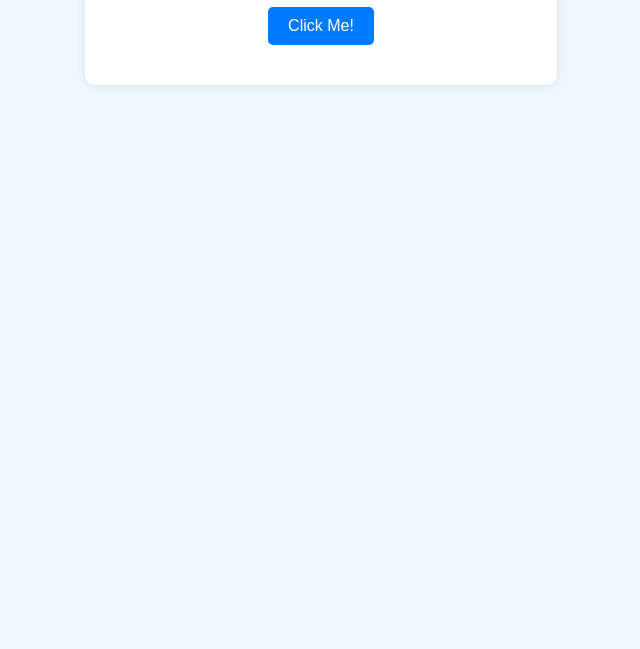
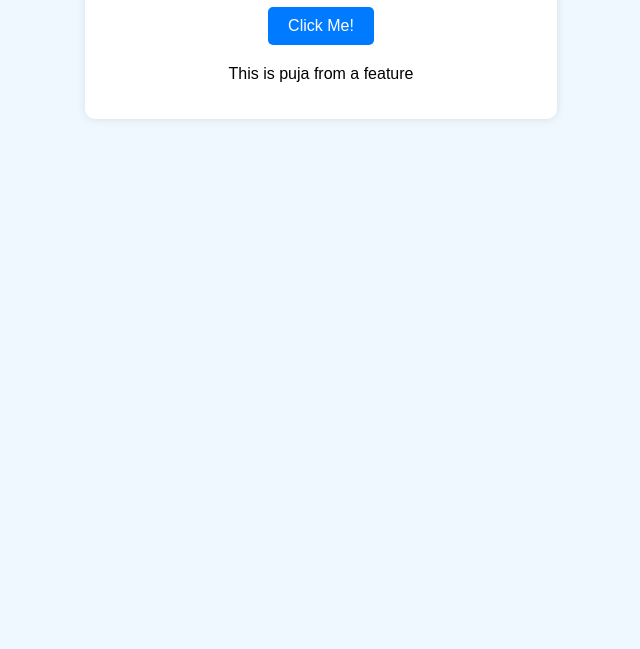
Before and after one commit to puja-kumari99/Demo-Repo, a plain HTML site: page index.html in a window 1280 px wide. Shown: the part 151-800 px from the top of the page, without its empty margins (319-959 px from the left). Drawn offline with Linux system fonts and the light colour scheme.

Commit message:
added a new line  in index.html

```diff
--- a/index.html
+++ b/index.html
@@ -11,6 +11,7 @@
         <h1>Welcome to My Simple Page</h1>
         <button id="myButton">Click Me!</button>
         <p id="message"></p>
+        <p>This is puja from a feature</p>
     </div>
     <script src="script.js"></script>
 </body>
```
